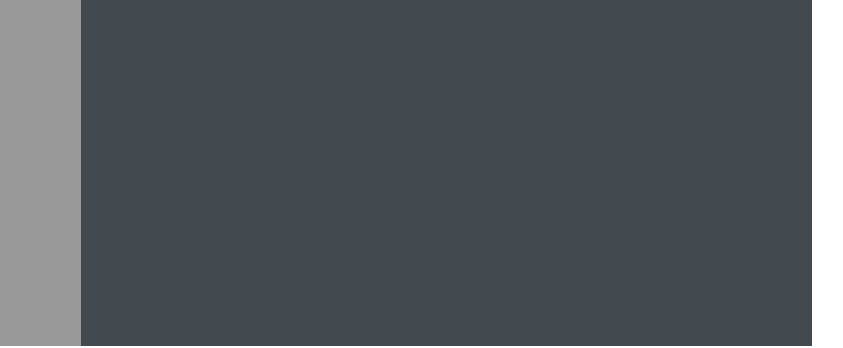
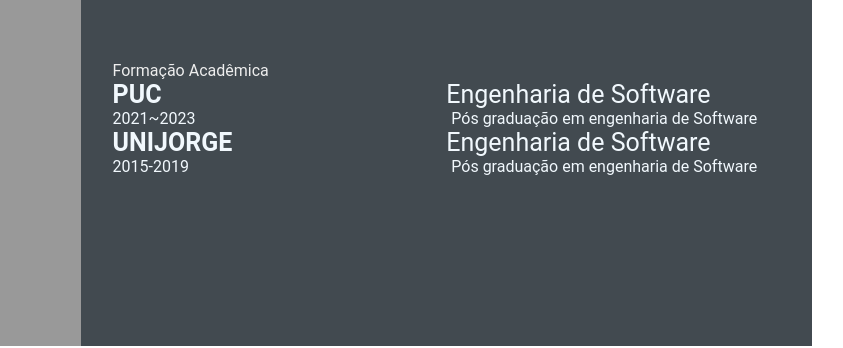
Before and after one commit to fellipemarcel/devweekgit.github.io, a plain HTML site: page index.html in a window 1280 px wide. Shown: the part 486-834 px from the top of the page, 340-1183 px from the left. Drawn offline with Linux system fonts and the light colour scheme.

Commit message:
feature: add-education-contents

```diff
--- a/index.html
+++ b/index.html
@@ -1,5 +1,6 @@
 <!DOCTYPE html>
 <html lang="en">
+
 <head>
     <meta charset="UTF-8">
     <meta http-equiv="X-UA-Compatible" content="IE=edge">
@@ -9,6 +10,7 @@
     <!-- Custom CSS -->
     <link rel="stylesheet" href="style.css">
 </head>
+
 <body>
     <main class="resume-contents">
         <section class="left-section">
@@ -34,11 +36,21 @@
                 <div class="skills">
                     <p class="left-title">Skills</p>
                     <ul>
-                        <li><p>JavaScript</p></li>
-                        <li><p>HTML5 & CSS3</p></li>
-                        <li><p>SQL, Postgres, MongoDB</p></li>
-                        <li><p>Git & GitHub</p></li>
-                        <li><p>Linux, Bash/Shell</p></li>
+                        <li>
+                            <p>JavaScript</p>
+                        </li>
+                        <li>
+                            <p>HTML5 & CSS3</p>
+                        </li>
+                        <li>
+                            <p>SQL, Postgres, MongoDB</p>
+                        </li>
+                        <li>
+                            <p>Git & GitHub</p>
+                        </li>
+                        <li>
+                            <p>Linux, Bash/Shell</p>
+                        </li>
                     </ul>
                 </div>
             </div>
@@ -97,9 +109,30 @@
                         </div>
                     </div>
                 </section>
-                <!-- fim experiencia -->
+                <section class="education gap">
+                    <div class="right-title">Formação Acadêmica</div>
+                    <div class="education-contents">
+                        <div class="education-left">
+                            <p class="education-school-name">PUC</p>
+                            <p class="education-time-period">2021~2023</p>
+                        </div>
+                        <div class="education-right">
+                            <p class="education-subject">Engenharia de Software</p>
+                            <p class="education-desc">Pós graduação em engenharia de Software</p>
+                        </div>
+                        <div class="education-left">
+                            <p class="education-school-name">UNIJORGE</p>
+                            <p class="education-time-period">2015-2019</p>
+                        </div>
+                        <div class="education-right">
+                            <p class="education-subject">Engenharia de Software</p>
+                            <p class="education-desc">Pós graduação em engenharia de Software</p>
+                        </div>
+                    </div>
+                </section>
             </div>
         </section>
     </main>
 </body>
+
 </html>
--- a/style.css
+++ b/style.css
@@ -55,7 +55,6 @@
     text-align: center;
 }
 
-/* .contact-info { border-bottom: 2px solid #1B2631; } */
 .left-title {
     color: #eeeeee;
     font-size: 20px;
```
